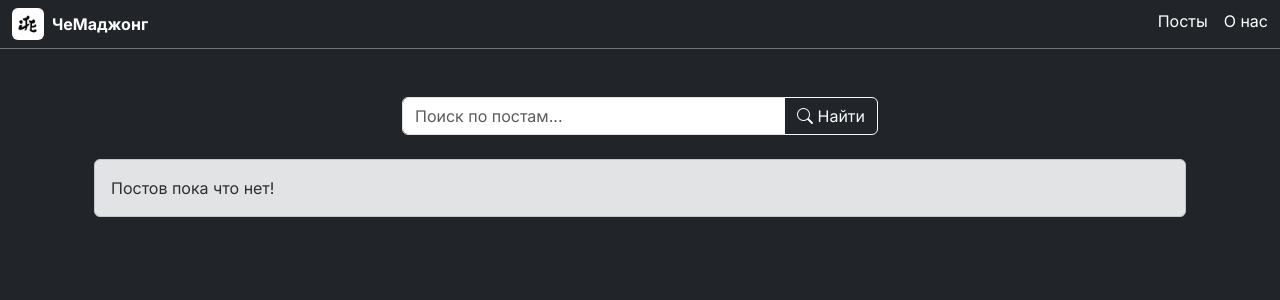
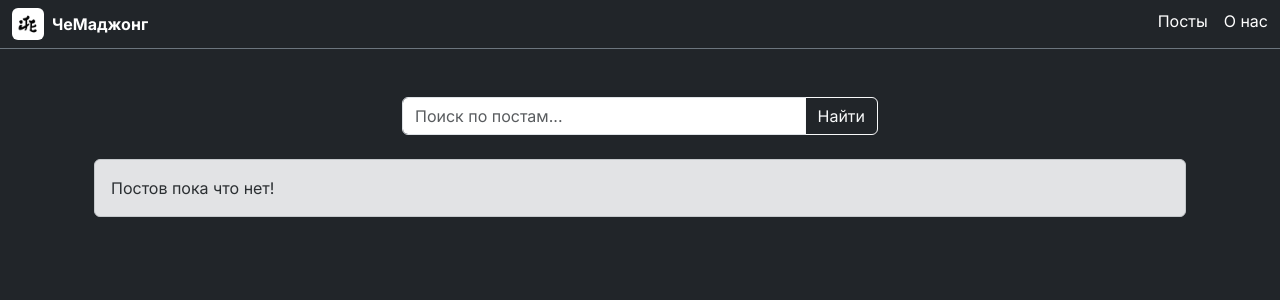
Before and after one commit to Cuptyom/flaskChemahjong, a Flask app: page /posts in a window 1280 px wide. Shown: the top 300 px of the page. Run offline with Flask 3, Linux system fonts and the light colour scheme; some libraries are stand-ins or nearby versions.

Commit message:
незначительные изменения

```diff
--- a/templates/posts.html
+++ b/templates/posts.html
@@ -10,7 +10,7 @@
                    placeholder="Поиск по постам..." value="{{ search or '' }}"
                    aria-label="Поиск">
             <button type="submit" class="btn btn-outline-light">
-                <i class="bi bi-search"></i> Найти
+                 Найти
             </button>
         </div>
     </form>
```
